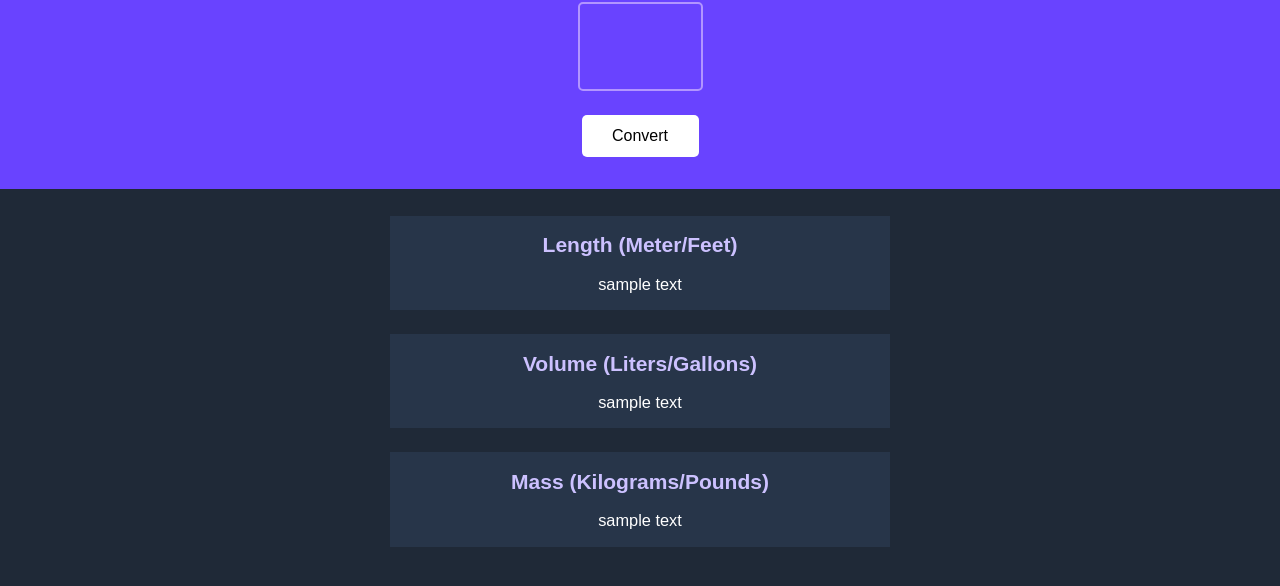
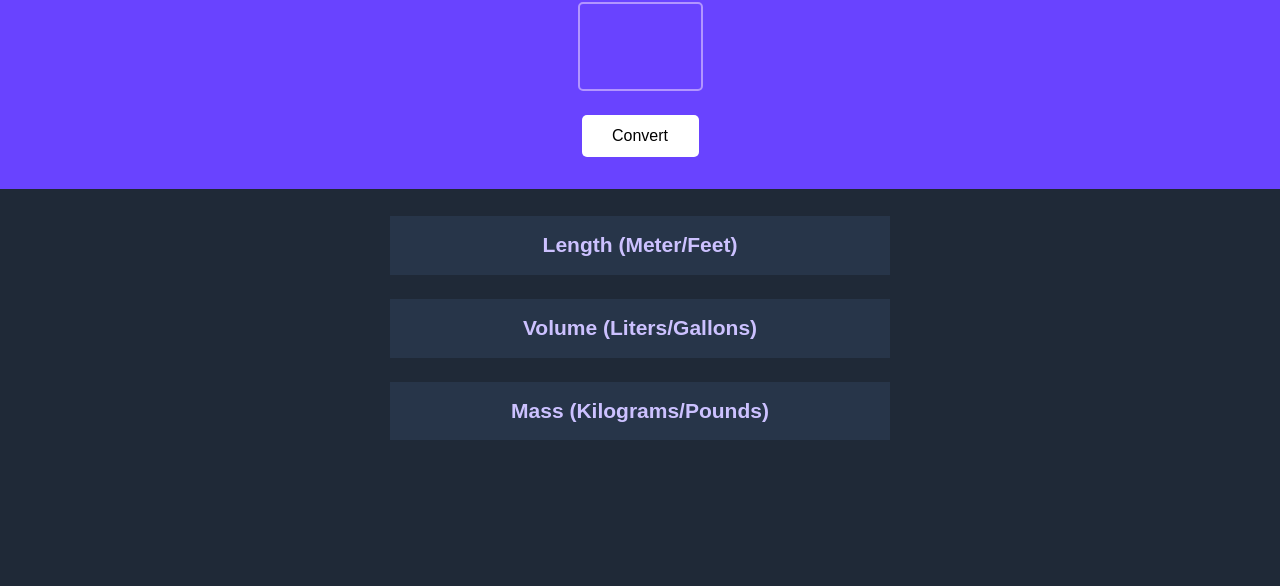
Before and after one commit to DakshKamble/unit-convertor, a plain HTML site: page index.html in a window 1280 px wide. Shown: the part 78-664 px from the top of the page. Drawn offline with Linux system fonts and the light colour scheme.

Commit message:
removed sample text

```diff
--- a/index.html
+++ b/index.html
@@ -13,15 +13,15 @@
         <div id="conversions">
             <div id="length">
                 <h2>Length (Meter/Feet)</h2>
-                <h3 id="length-conversion">sample text</h3>
+                <h3 id="length-conversion"></h3>
             </div>
             <div id="volume">
                 <h2>Volume (Liters/Gallons)</h2>
-                <h3 id="volume-conversion">sample text</h3>
+                <h3 id="volume-conversion"></h3>
             </div>
             <div id="mass">
                 <h2>Mass (Kilograms/Pounds)</h2>
-                <h3 id="mass-conversion">sample text</h3>
+                <h3 id="mass-conversion"></h3>
             </div>
         </div>
         <script src="index.js"></script>
```
